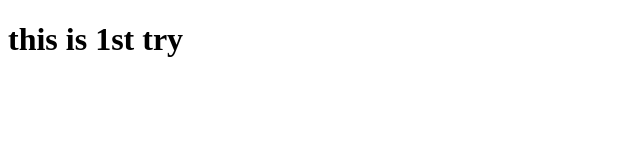
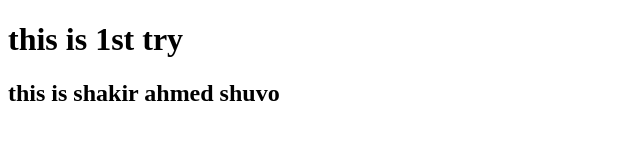
Before and after one commit to Shakir-Ahammed/Frontend-Project, a plain HTML site: page index.html in a window 1280 px wide. Shown: the whole page, without its empty margins (0-640 px from the left). Drawn offline with Linux system fonts and the light colour scheme.

Commit message:
2nd  commit

```diff
--- a/index.html
+++ b/index.html
@@ -8,5 +8,6 @@
   </head>
   <body>
     <h1>this is 1st try</h1>
+    <h2>this is shakir ahmed shuvo</h2>
   </body>
 </html>
```
